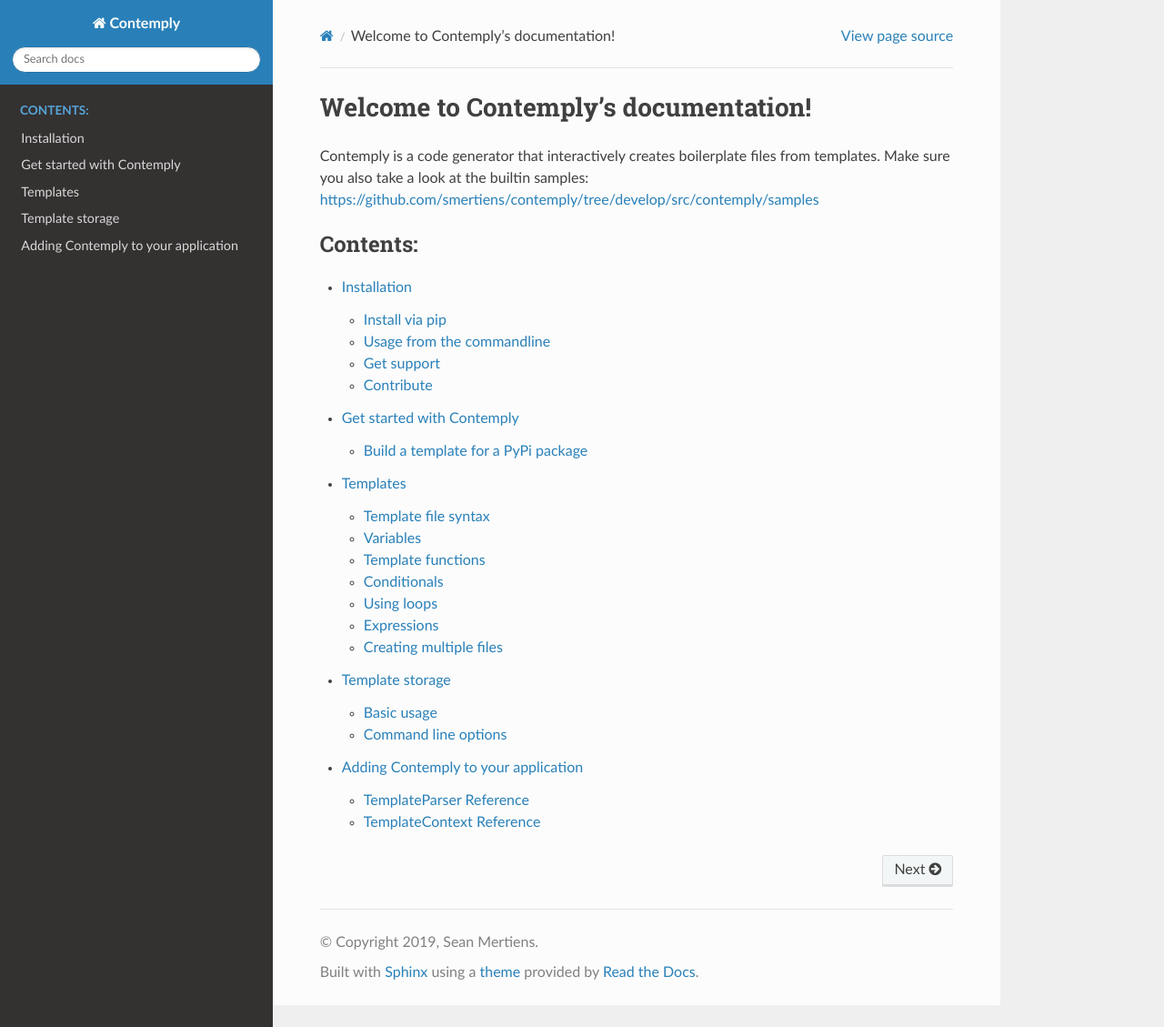
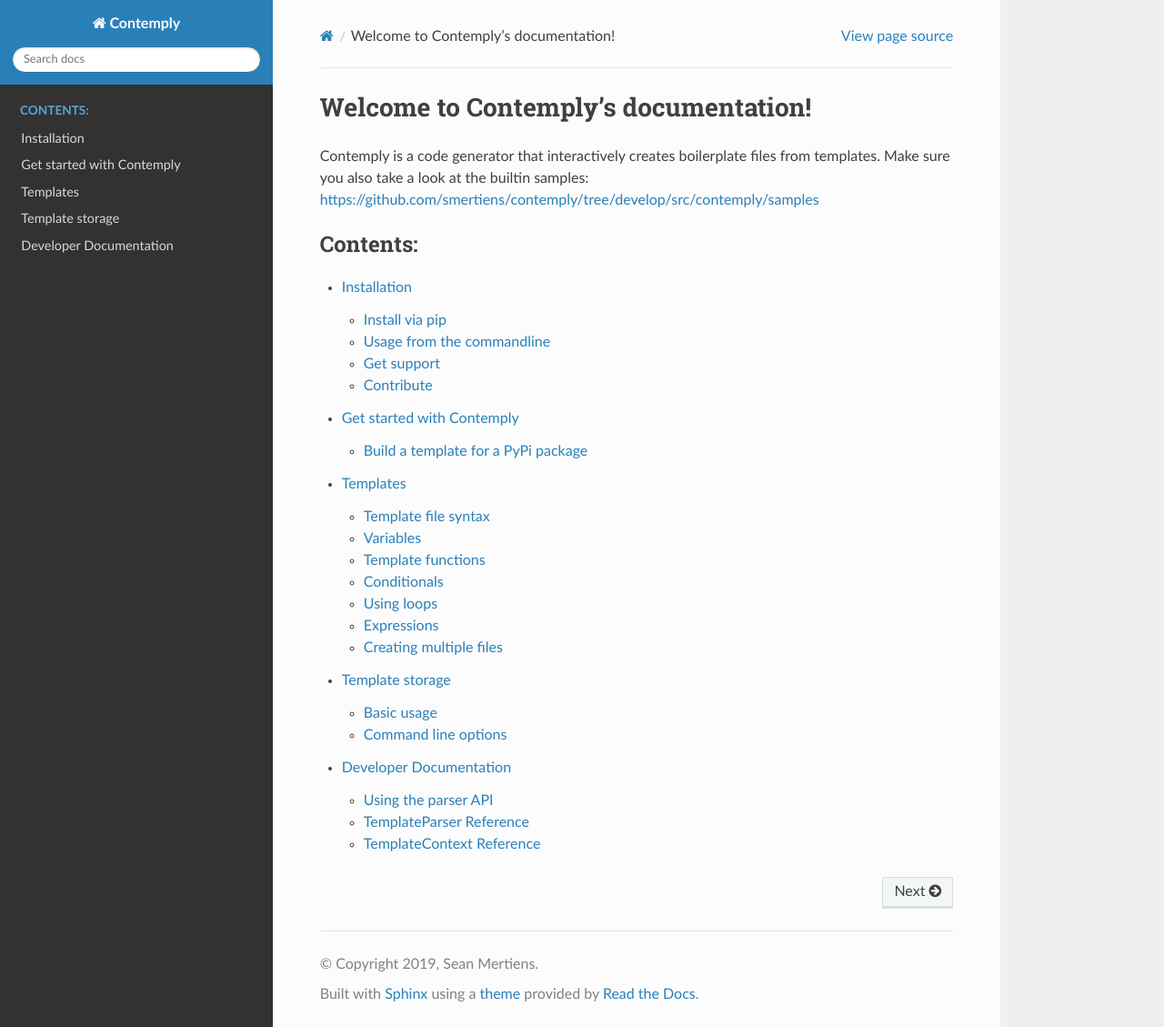
Before and after one commit to smertiens/contemply, a Sphinx documentation site: the page built from docs/source/index.rst, in a window 1280 px wide and 1129 px high. Shown: the whole window at 91% size. Built offline with Sphinx 7.4.7 and the Read the Docs theme 2.0.0, drawn with Linux system fonts in a browser that asks for light colours.

```diff
--- a/docs/source/developer.rst
+++ b/docs/source/developer.rst
@@ -1,5 +1,8 @@
-Adding Contemply to your application
-====================================
+Developer Documentation
+=======================
+
+Using the parser API
+********************
 
 .. warning:: Since version 1.1 the TemplateParser class can be found in the "frontend"-module.
 
@@ -14,16 +17,8 @@ Take a look at this example:
     output = parser.parse_file('my_template.pytpl')
 
 
-TemplateParser Reference
-************************
+Using the TemplateContext, you can inject your own variables into your templates.
 
-.. autoclass:: contemply.frontend.TemplateParser
-    :members:
-
-TemplateContext Reference
-*************************
-
-Using the TemplateContext, you can inject your own variables into your templates.
 
 .. code-block:: python
 
```
Also changed, not shown: other parts of docs/source/developer.rst (+10 -0 lines), docs/extensions/contemply_extension.py (+4 -4 lines), docs/source/beginners_tutorial.rst (+21 -1 lines), docs/source/index.rst (line endings or trailing spaces).
